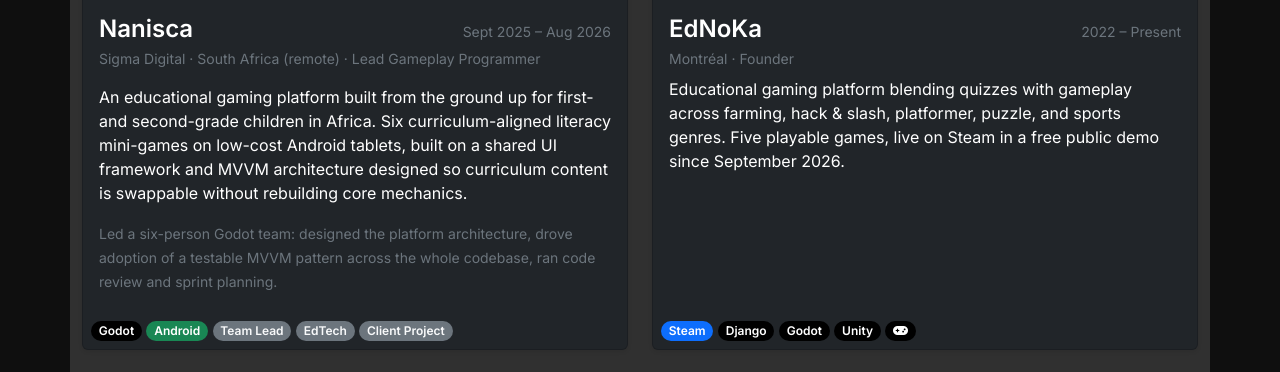
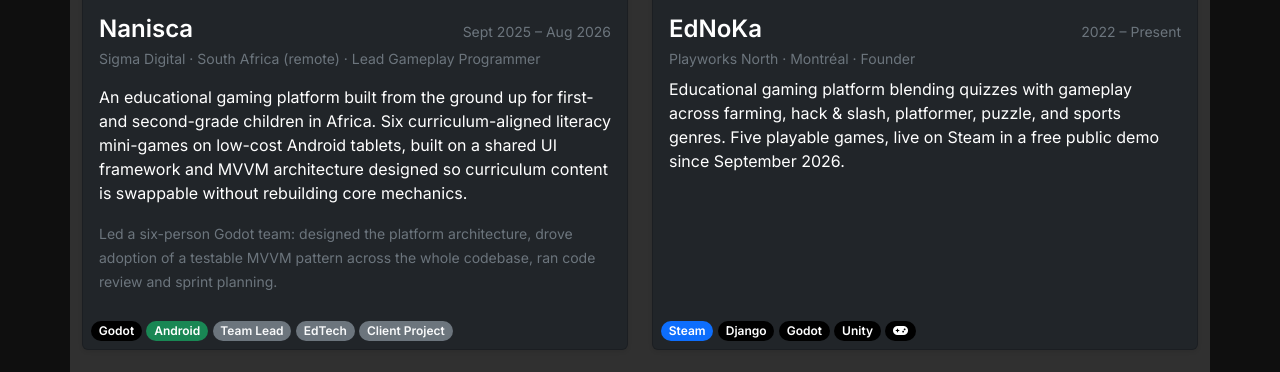
Before and after one commit to StrayEddy/edouardmurat.com, a Django app: page / in a window 1280 px wide. Shown: the part 1744-2116 px from the top of the page. Run offline with Django 5.2, Linux system fonts and the light colour scheme.

Commit message:
Add Playworks North studio credit to the EdNoKa project card
The About/project card was the one spot on the site still naming
EdNoKa as the employer with no studio name at all ("Montreal -
Founder"), unlike LinkedIn and the CVs which now say Playworks North.
Matches the Nanisca card's Company - Location - Title order.

Co-Authored-By: Claude Sonnet 5 <noreply@anthropic.com>
Claude-Session: https://claude.ai/code/session_01CgLZGVvagAyYv2NyFR1nTZ

```diff
--- a/edouardmurat/core/templates/core/home.html
+++ b/edouardmurat/core/templates/core/home.html
@@ -74,7 +74,7 @@
                 <h3 class="card-title fs-4 mb-1">EdNoKa</h3>
                 <small class="text-secondary">2022 &ndash; Present</small>
               </div>
-              <small class="text-secondary d-block mb-2">Montr&eacute;al &middot; Founder</small>
+              <small class="text-secondary d-block mb-2">Playworks North &middot; Montr&eacute;al &middot; Founder</small>
               <p class="card-text mb-0">Educational gaming platform blending quizzes with gameplay across farming, hack &amp; slash, platformer, puzzle, and sports genres. Five playable games, live on Steam in a free public demo since September 2026.</p>
             </div>
             <div class="m-2">
```
